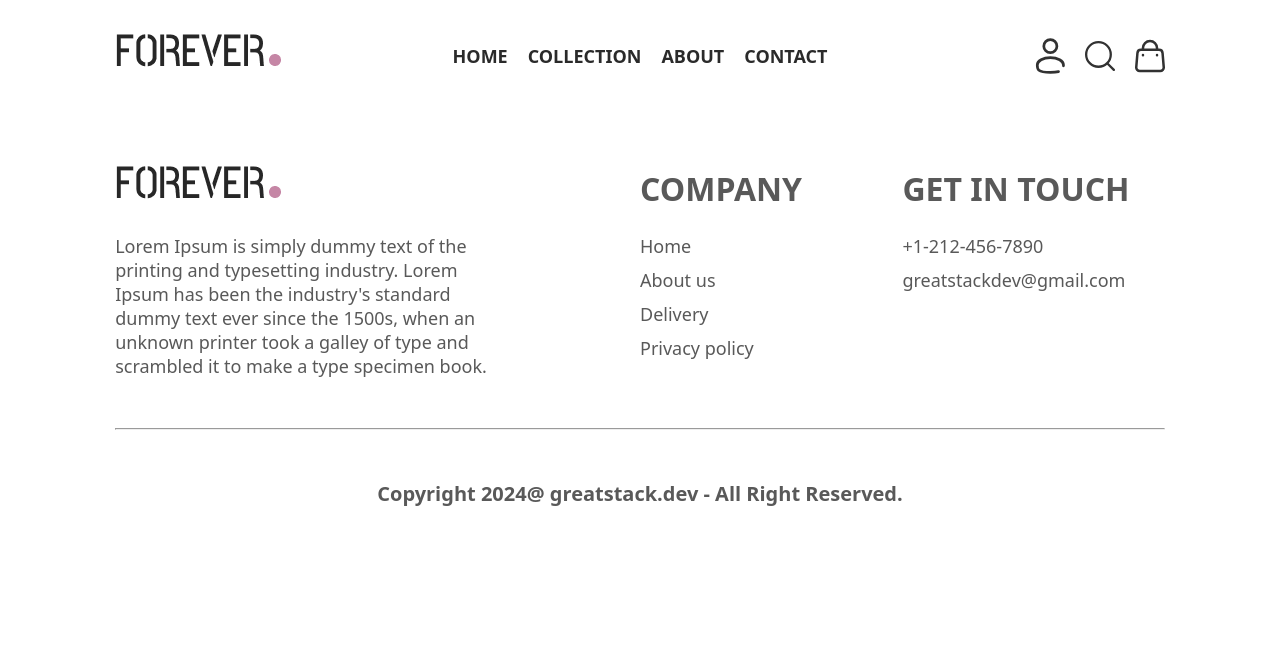
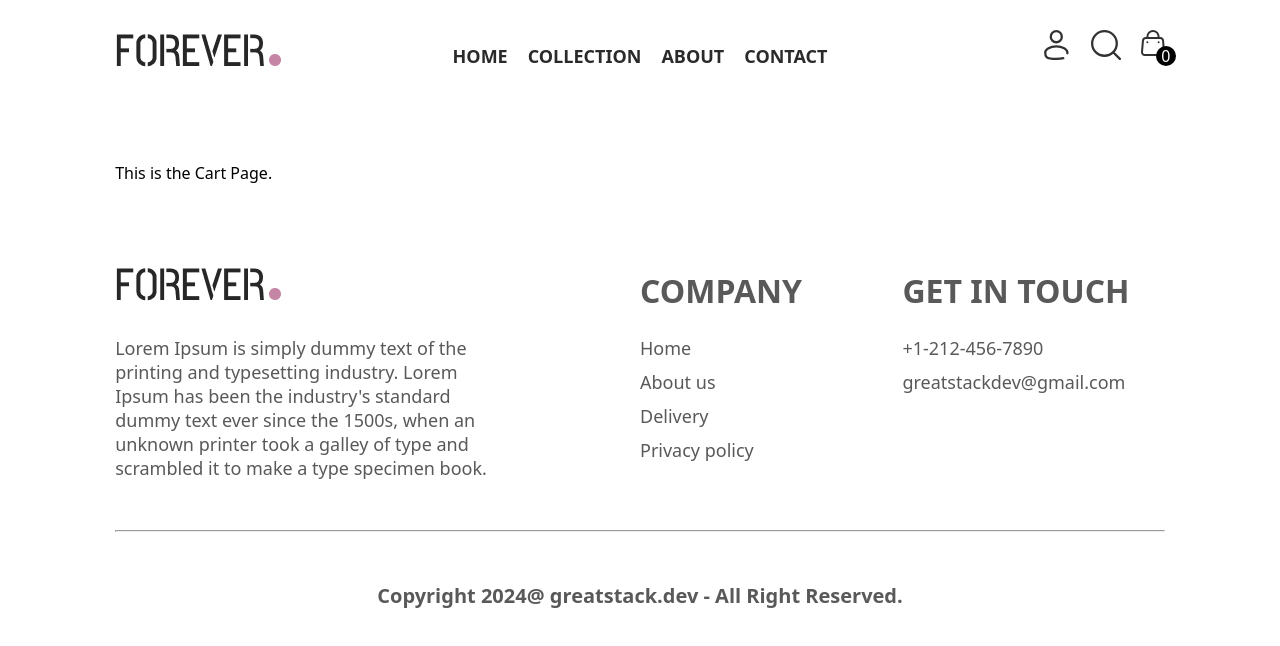
Before and after one commit to dkvaghela25/Forever, a React (Vite) app: page /cart in a window 1280 px wide. Shown: the top 646 px of the page. Built offline with nearby package versions, Linux system fonts and the light colour scheme.

Commit message:
Usecontext implemented

```diff
--- a/src/App.tsx
+++ b/src/App.tsx
@@ -1,4 +1,5 @@
 import { BrowserRouter, Route, Routes } from "react-router-dom";
+import { useState } from "react";
 
 import "./App.css";
 import Header from "./Components/Header/Header";
@@ -10,9 +11,21 @@ import AboutusPage from "./pages/AboutusPage/AboutusPage";
 import ContactusPage from "./pages/ContactusPage/ContactusPage";
 import SignupPage from "./pages/SignupPage/SignupPage";
 import LoginPage from "./pages/LoginPage/LoginPage";
+import CartPage from "./pages/CartPage/CartPage";
+
+
+import { CartContext } from "./Context/CartContext";
+import { CartCountContext } from "./Context/CartCountContext";
+
 
 function App() {
+
+  const [cart, setCart] = useState<any[]>([]);
+  const [cartCount, setCartcount] = useState<number>(0);
+
   return (
+    <CartContext.Provider value={{ cart, setCart }}>
+      <CartCountContext.Provider value={{ cartCount, setCartcount }}>
         <BrowserRouter>
           <div className="App">
             <Header />
@@ -24,10 +37,13 @@ function App() {
               <Route path="/contactus" element={<ContactusPage />} />
               <Route path="/signup" element={<SignupPage />} />
               <Route path="/login" element={<LoginPage />} />
+              <Route path="/cart" element={<CartPage />} />
             </Routes>
             <Footer />
           </div>
         </BrowserRouter>
+      </CartCountContext.Provider>
+    </CartContext.Provider>
   );
 }
 
--- a/src/Components/Header/Header.css
+++ b/src/Components/Header/Header.css
@@ -32,10 +32,12 @@ header .Links a {
     display: flex;
     gap: 20px;
     justify-content: end;
+    align-items: flex-start;
 }
 
 .icons>img {
     width: 30px;
+    height: 30px;
 }
 
 nav {
@@ -69,6 +71,25 @@ nav {
 
 .icons img {
     cursor: pointer;
+}
+
+.shopping-icon {
+    position: relative;
+}
+
+.shopping-icon div {
+    display: flex;
+    justify-content: center;
+    align-items: center;
+    width: 20px;
+    height: 20px;
+    border-radius: 50%;
+    background-color: black;
+    color: white;
+    text-align: center;
+    position: relative;
+    right: -15px;
+    bottom: 15px;
 }
 
 /* Responsive styles */
--- a/src/Components/Header/Header.tsx
+++ b/src/Components/Header/Header.tsx
@@ -6,9 +6,14 @@ import SearchIcon from "./search icon.svg";
 import ShoppingIcon from "./shopping-icon.svg";
 import MenuIcon from "./menu_icon.svg";
 import { useNavigate, Link } from "react-router-dom";
+import { useContext } from 'react';
+import { CartCountContext } from '../../Context/CartCountContext';
+
 
 function Header() {
   const [menuOpen, setMenuOpen] = useState(false);
+  const { cartCount, setCartcount } = useContext(CartCountContext);
+
   const navigate = useNavigate();
 
   return (
@@ -50,7 +55,10 @@ function Header() {
       <div className="icons">
         <img src={ProfileIcon} onClick={() => navigate('/login')} alt="" />
         <img src={SearchIcon} alt="" />
-        <img src={ShoppingIcon} alt="" />
+        <div className="shopping-icon" onClick={() => navigate('/cart')}>
+          <img src={ShoppingIcon} alt="" />
+          <div>{cartCount}</div>
+        </div>
       </div>
     </header>
   );
--- /dev/null
+++ b/src/Context/CartContext.ts
@@ -0,0 +1,19 @@
+import { createContext } from "react";
+
+interface Cart {
+    id: number;
+    image_url: string;
+    title: string;
+    price: number;
+}
+
+
+type CartContextType = {
+  cart: any[];
+  setCart: React.Dispatch<React.SetStateAction<Cart[]>>;
+};
+
+export const CartContext = createContext<CartContextType>({
+  cart: [],
+  setCart: () => {},
+});
--- /dev/null
+++ b/src/Context/CartCountContext.ts
@@ -0,0 +1,11 @@
+import { createContext } from "react";
+
+type CartCountContextType = {
+  cartCount: number;
+  setCartcount: React.Dispatch<React.SetStateAction<number>>;
+};
+
+export const CartCountContext = createContext<CartCountContextType>({
+  cartCount: 0,
+  setCartcount: () => {},
+});
--- /dev/null
+++ b/src/pages/CartPage/CartPage.tsx
@@ -0,0 +1,17 @@
+import { useContext } from 'react';
+import { CartContext } from '../../Context/CartContext';
+
+function CartPage() {
+
+    const { cart } = useContext(CartContext);
+
+    console.log(cart);
+
+    return (
+    <div>
+        This is the Cart Page.
+    </div>
+  )
+}
+
+export default CartPage
--- a/src/pages/ProductPage/ProductPage.tsx
+++ b/src/pages/ProductPage/ProductPage.tsx
@@ -3,13 +3,32 @@ import { useParams } from "react-router-dom";
 import StarFull from "./star_icon.svg";
 import StarDull from "./star_dull_icon.svg";
 import Collections from "../../Collections/Collections";
+import { useContext } from 'react';
+import { CartCountContext } from '../../Context/CartCountContext';
+import { CartContext } from '../../Context/CartContext';
 
 import "./ProductPage.css";
 import Card from "../../Components/CardComponent/Card";
 
 function ProductPage() {
+
   const { product_id } = useParams();
   const [size, setSize] = useState<string | null>(null);
+  const { setCartcount } = useContext(CartCountContext);
+  const { setCart } = useContext(CartContext);
+
+  interface Item {
+    id: number;
+    image_url: string;
+    title: string;
+    price: number;
+}
+
+
+  const addToCart = (item: Item) => {
+    setCart((prevCart) => [...prevCart, item]);
+    setCartcount((prevCount) => prevCount + 1);
+  }
 
   return (
     <div>
@@ -62,7 +81,12 @@ function ProductPage() {
                     ))}
                   </div>
                 </div>
-                <button>ADD TO CART</button>
+                <button onClick={() => addToCart({
+                  id: item.product_id,
+                  image_url: item.image_url,
+                  title: item.title,
+                  price: item.price
+                })}>ADD TO CART</button>
                 <hr />
                 <div>100% Original product.</div>
                 <div>Cash on delivery is available on this product.</div>
```
Also changed, not shown: src/pages/CartPage/CartPage.css (added). Lines whose indentation alone changed are shown as unchanged.
